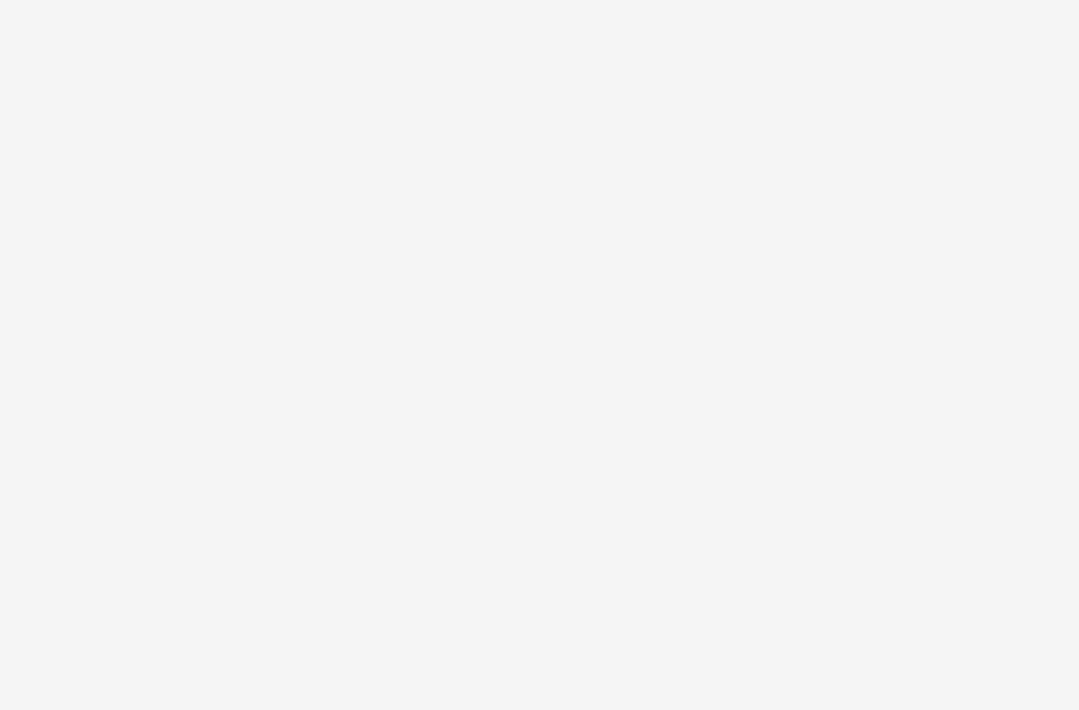
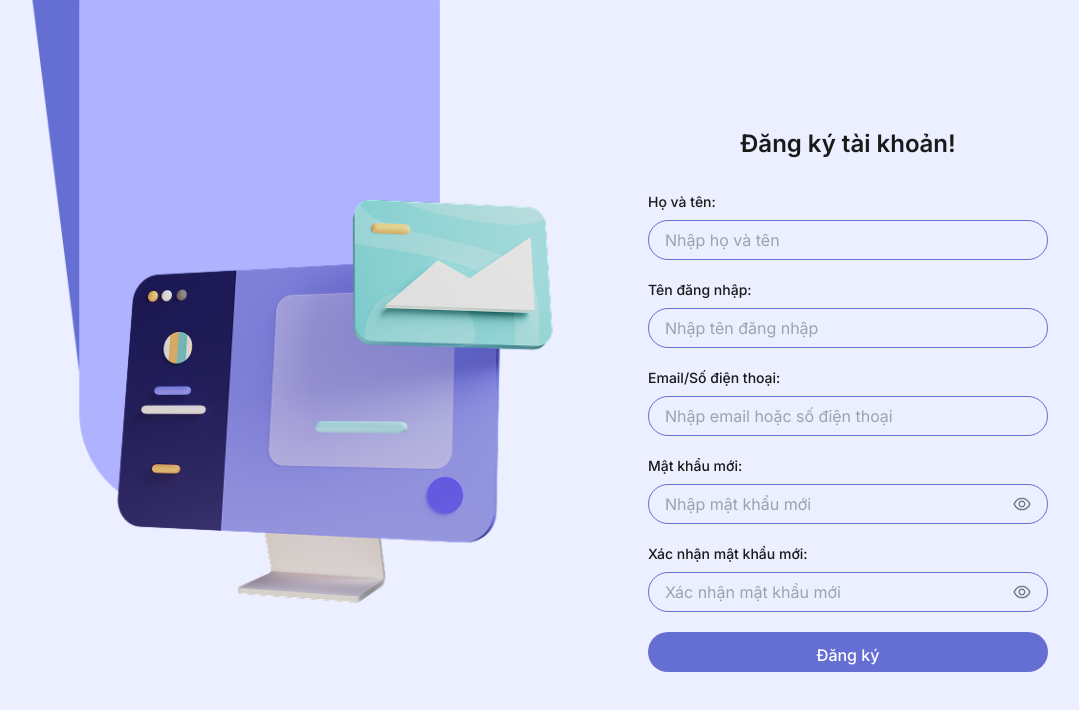
Before and after one commit to hieugiax145/hr_project, a React (Vite) app in the folder Front-end/: page /register in a window 1280 px wide. Before the commit this address had no page. Shown: the top 710 px of the page, without its empty margins (112-1191 px from the left). Built offline with nearby package versions, Linux system fonts and the light colour scheme.

Commit message:
Update Register

```diff
--- a/Front-end/src/App.jsx
+++ b/Front-end/src/App.jsx
@@ -1,5 +1,6 @@
 import { BrowserRouter as Router, Route, Routes } from 'react-router-dom';
 import Login from './components/Login/Login';
+import Register from './components/Login/Register';
 import ForgotPassword from './components/Login/ForgotPassword';
 import ResetPassword from './components/Login/ResetPassword';
 import Dashboard from './components/HR/dashboard';
@@ -10,6 +11,7 @@ const App = () => (
       <Route path="/dashboard" element={<Dashboard />} />
       <Route path="/" element={<Login />} />
       <Route path="/login" element={<Login />} />
+      <Route path="/register" element={<Register />} />
       <Route path="/forgot-password" element={<ForgotPassword />} />
       <Route path="/reset-password" element={<ResetPassword />} />
     </Routes>
--- /dev/null
+++ b/Front-end/src/components/Login/Register.jsx
@@ -0,0 +1,127 @@
+import { useState } from 'react';
+import registerImg from '../../assets/login/register.png';
+import { AiOutlineEye, AiOutlineEyeInvisible } from 'react-icons/ai';
+
+const Register = () => {
+  const [fullName, setFullName] = useState('');
+  const [username, setUsername] = useState('');
+  const [emailPhone, setEmailPhone] = useState('');
+  const [password, setPassword] = useState('');
+  const [confirmPassword, setConfirmPassword] = useState('');
+  const [showPassword, setShowPassword] = useState(false);
+  const [showConfirmPassword, setShowConfirmPassword] = useState(false);
+
+  const handleSubmit = (e) => {
+    e.preventDefault();
+    console.log({ fullName, username, emailPhone, password, confirmPassword });
+  };
+
+  return (
+    <div className="min-h-screen w-full bg-[#EBEFFF] flex font-inter">
+      {/* Phần hình ảnh bên trái */}
+      <div className="w-1/2 relative">
+        <div className="absolute top-0 left-24 w-full h-[80vh]">
+          <img src={registerImg} alt="Register Illustration" className="w-full h-full object-contain object-top" />
+        </div>
+      </div>
+
+      {/* Form bên phải */}
+      <div className="w-1/2 flex flex-col items-center justify-center px-16">
+        <div className="w-full max-w-[400px]">
+          {/* Tiêu đề */}
+          <h2 className="text-center font-bold text-2xl text-[#1A1A1A] mb-8">Đăng ký tài khoản!</h2>
+
+          <form onSubmit={handleSubmit} className="space-y-5">
+            {/* Họ và tên */}
+            <div>
+              <label className="block text-sm font-medium text-[#1A1A1A] mb-2">Họ và tên:</label>
+              <input
+                type="text"
+                value={fullName}
+                onChange={(e) => setFullName(e.target.value)}
+                className="w-full h-[40px] border border-[#656ED3] rounded-[25px] px-4 focus:outline-none bg-transparent"
+                placeholder="Nhập họ và tên"
+              />
+            </div>
+
+            {/* Tên đăng nhập */}
+            <div>
+              <label className="block text-sm font-medium text-[#1A1A1A] mb-2">Tên đăng nhập:</label>
+              <input
+                type="text"
+                value={username}
+                onChange={(e) => setUsername(e.target.value)}
+                className="w-full h-[40px] border border-[#656ED3] rounded-[25px] px-4 focus:outline-none bg-transparent"
+                placeholder="Nhập tên đăng nhập"
+              />
+            </div>
+
+            {/* Email/Số điện thoại */}
+            <div>
+              <label className="block text-sm font-medium text-[#1A1A1A] mb-2">Email/Số điện thoại:</label>
+              <input
+                type="text"
+                value={emailPhone}
+                onChange={(e) => setEmailPhone(e.target.value)}
+                className="w-full h-[40px] border border-[#656ED3] rounded-[25px] px-4 focus:outline-none bg-transparent"
+                placeholder="Nhập email hoặc số điện thoại"
+              />
+            </div>
+
+            {/* Mật khẩu mới */}
+            <div>
+              <label className="block text-sm font-medium text-[#1A1A1A] mb-2">Mật khẩu mới:</label>
+              <div className="relative">
+                <input
+                  type={showPassword ? "text" : "password"}
+                  value={password}
+                  onChange={(e) => setPassword(e.target.value)}
+                  className="w-full h-[40px] border border-[#656ED3] rounded-[25px] px-4 pr-10 focus:outline-none bg-transparent"
+                  placeholder="Nhập mật khẩu mới"
+                />
+                <button
+                  type="button"
+                  onClick={() => setShowPassword(!showPassword)}
+                  className="absolute right-4 top-1/2 -translate-y-1/2 text-gray-500 hover:text-gray-700 bg-transparent border-none p-0"
+                >
+                  {showPassword ? <AiOutlineEyeInvisible size={20} /> : <AiOutlineEye size={20} />}
+                </button>
+              </div>
+            </div>
+
+            {/* Xác nhận mật khẩu mới */}
+            <div>
+              <label className="block text-sm font-medium text-[#1A1A1A] mb-2">Xác nhận mật khẩu mới:</label>
+              <div className="relative">
+                <input
+                  type={showConfirmPassword ? "text" : "password"}
+                  value={confirmPassword}
+                  onChange={(e) => setConfirmPassword(e.target.value)}
+                  className="w-full h-[40px] border border-[#656ED3] rounded-[25px] px-4 pr-10 focus:outline-none bg-transparent"
+                  placeholder="Xác nhận mật khẩu mới"
+                />
+                <button
+                  type="button"
+                  onClick={() => setShowConfirmPassword(!showConfirmPassword)}
+                  className="absolute right-4 top-1/2 -translate-y-1/2 text-gray-500 hover:text-gray-700 bg-transparent border-none p-0"
+                >
+                  {showConfirmPassword ? <AiOutlineEyeInvisible size={20} /> : <AiOutlineEye size={20} />}
+                </button>
+              </div>
+            </div>
+
+            {/* Nút đăng ký */}
+            <button
+              type="submit"
+              className="w-full h-[40px] bg-[#656ED3] text-white font-medium text-base rounded-[25px] hover:bg-[#4d4dbf] transition mt-8"
+            >
+              Đăng ký
+            </button>
+          </form>
+        </div>
+      </div>
+    </div>
+  );
+};
+
+export default Register;
```
Also changed, not shown: Front-end/src/assets/login/register.png (added).
